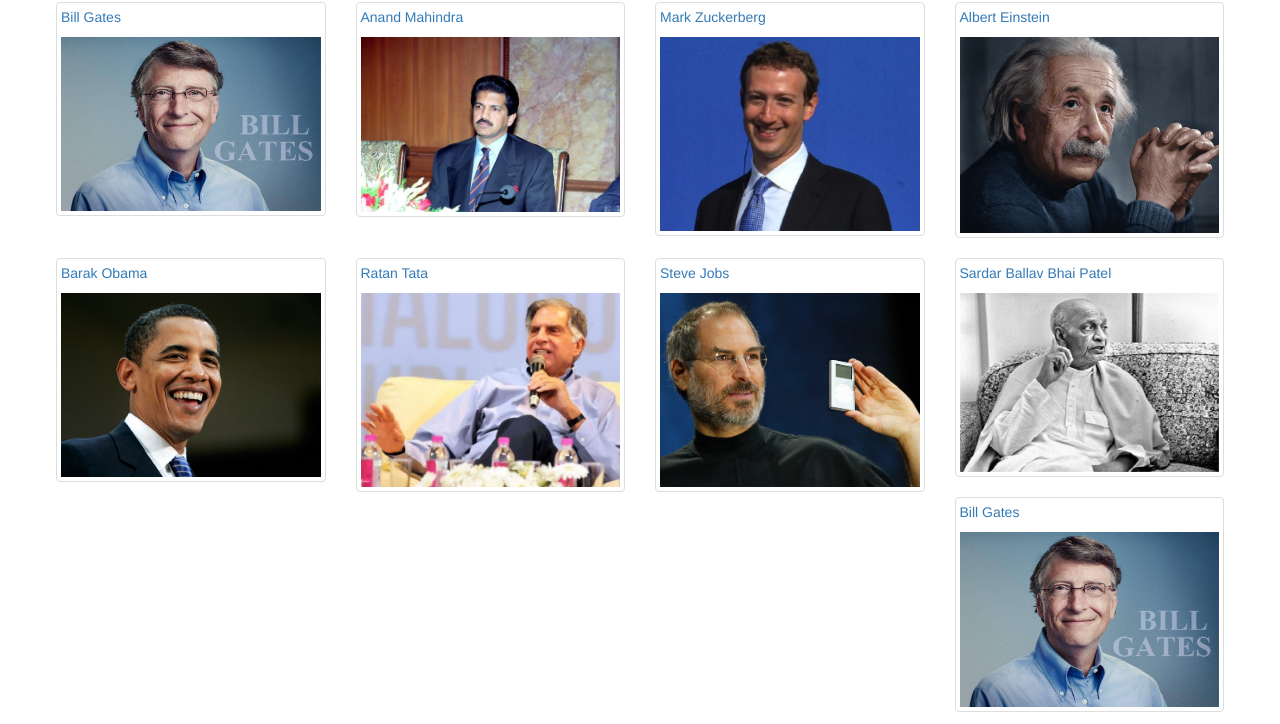
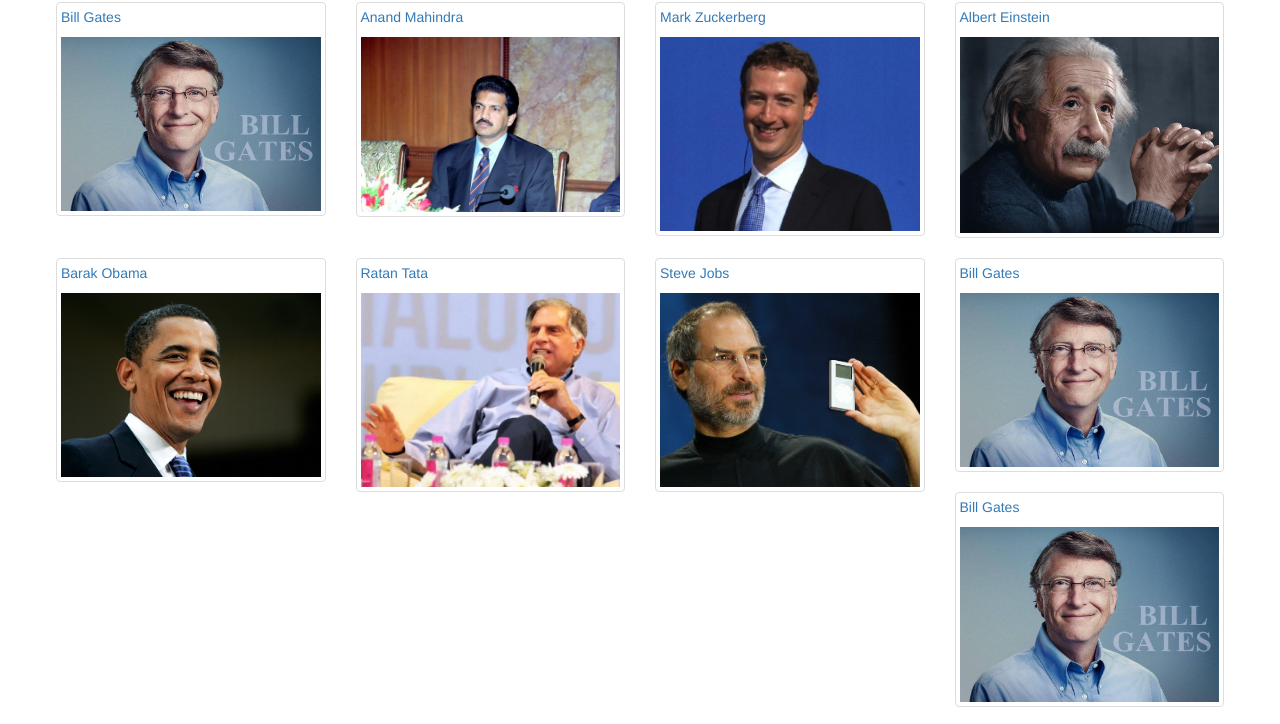
Before and after one commit to subratgoogle/image-gallery, a plain HTML site: page index.html in a window 1280 px wide. Shown: the part 69-793 px from the top of the page. Drawn offline with nearby package versions, Linux system fonts and the light colour scheme.

Commit message:
Update index.html

```diff
--- a/index.html
+++ b/index.html
@@ -67,9 +67,9 @@
                   </a>
                  </div>
                  <div class="col-lg-3 col-md-4 col-sm-6">
-                  <a href="image/ballav-bhai-patel.jpg" class="thumbnail">
-                  <p>Sardar Ballav Bhai Patel</p>
-                  <img src="image/ballav-bhai-patel.jpg" alt="ballav-bhai-patel" class="img-responsive">
+                  <a href="image/bill-gates.jpg" class="thumbnail">
+                  <p>Bill Gates</p>
+                  <img src="image/bill-gates.jpg" alt="bill-gates">
                   </a>
                  </div>
                    <div class="col-lg-3 col-md-4 col-sm-6">
```
